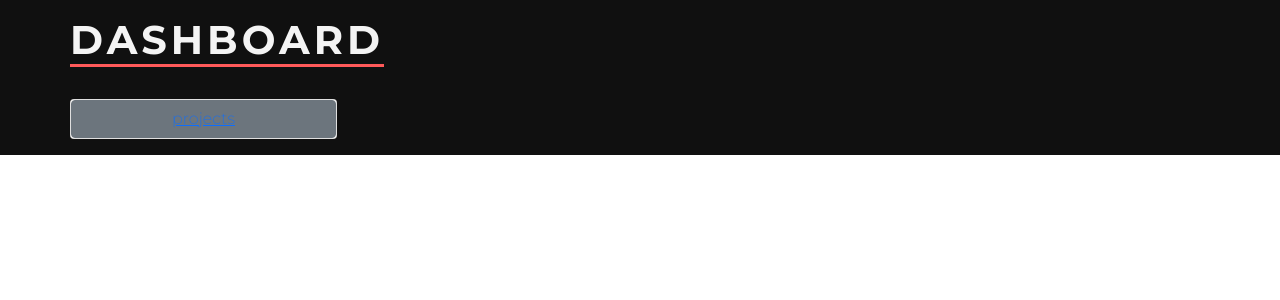
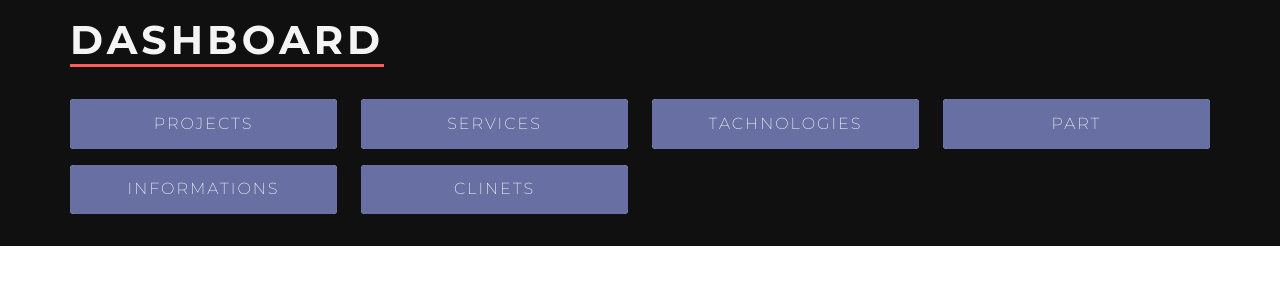
Before and after one commit to Douaa19/New_portfolio, a React (Create React App) app in the folder portfolio_front/: page /dashboard in a window 1280 px wide. Shown: the top 300 px of the page. Built offline with nearby package versions, Linux system fonts and the light colour scheme.

Commit message:
stylingCards

```diff
--- a/portfolio_front/src/pages/Dashboard.js
+++ b/portfolio_front/src/pages/Dashboard.js
@@ -2,6 +2,15 @@ import React from "react";
 import { Container, Button, Card, Col, Row } from "reactstrap";
 
 function Dashboard() {
+  const myObj = [
+    "projects",
+    "services",
+    "tachnologies",
+    "part",
+    "informations",
+    "clinets",
+  ];
+
   // styles
   const styles = {
     body: {
@@ -23,19 +32,41 @@ function Dashboard() {
       letterSpacing: "4px",
       marginBottom: "2rem",
     },
+    card: {
+      border: "none",
+      margin: "0 0 1rem",
+    },
+    btn: {
+      border: "none",
+      padding: "0.8rem 0",
+      textTransform: "uppercase",
+      fontFamily: "'Montserrat', sans-serif",
+      letterSpacing: "2px",
+      background: "#676FA3",
+      width: "100%"
+    },
+    link: {
+      color: "#FFFFFF",
+      textDecoration: "none",
+      fontSize: "18px",
+    },
   };
   return (
     <div className="" style={styles.body}>
       <Container style={styles.container}>
         <h2 style={styles.title}>dashboard</h2>
         <Row>
-          <Col sm="3">
-            <Card>
-              <Button>
-                <a href="">projects</a>
-              </Button>
-            </Card>
-          </Col>
+          {myObj.map((element, index) => {
+            return (
+              <Col sm="3" key={index}>
+                <Card style={styles.card}>
+                  <a href="" style={styles.link}>
+                    <Button style={styles.btn}>{element}</Button>
+                  </a>
+                </Card>
+              </Col>
+            );
+          })}
         </Row>
       </Container>
     </div>
```
